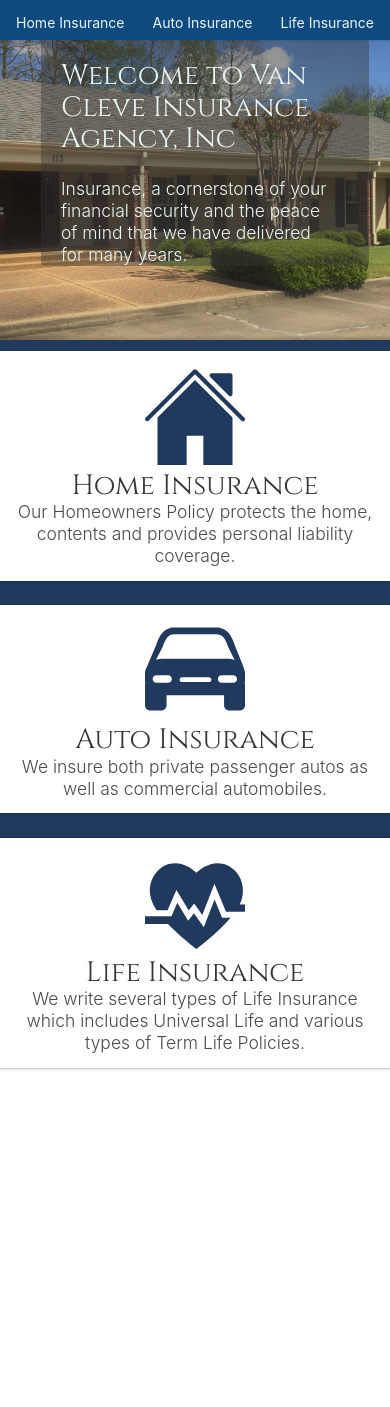
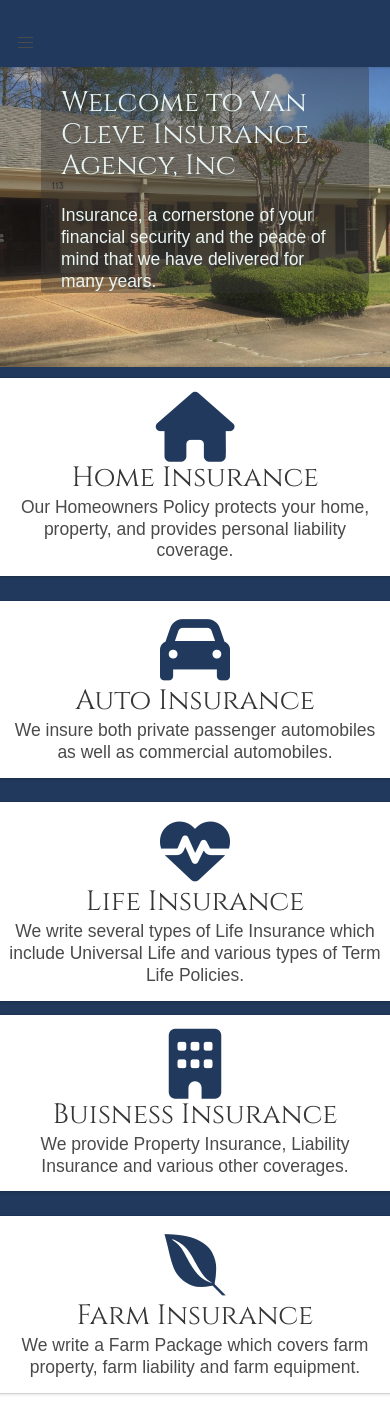
Before and after one commit to Spethreeker/vancleve, a plain HTML site: page index.html in a window 390 px wide. Shown: the part 135-1542 px from the top of the page. Before the commit the page ends 1217 px from the top, so only its background shows below. Drawn offline with Linux system fonts and the light colour scheme; a web font is replaced by a local one.

Commit message:
changed icon to fontawesome
need to make a mobile nav.

```diff
--- a/index.html
+++ b/index.html
@@ -17,26 +17,34 @@
         <!--[if lt IE 7]>
             <p class="browsehappy">You are using an <strong>outdated</strong> browser. Please <a href="#">upgrade your browser</a> to improve your experience.</p>
         <![endif]-->
-        <div class="hero blue">
+        <div class="hero dark-blue">
             <div class="hero-body">
 
-             <a href="index.html">   <h1 class="title is-2 display-font white-font has-text-centered">Van Cleve Insurance</h1>
-                <h2 class="subtitle display-font white-font has-text-centered">Indianola, Mississippi</h2></a>
+             <a href="index.html"><h1 class="title is-2 display-font white-font has-text-centered">Van Cleve Insurance</h1>
+                <h2 class="subtitle is-3 display-font white-font has-text-centered">Indianola, Mississippi</h2></a>
             </div>
-
-                <div class="tabs is-centered">
+             <nav class="tabs is-centered is-hidden-touch">
                  <ul>
-
-                        <li class="white-font"><a href="homeowners_insurance.html" class="white-font">Home Insurance</a></li>
-                         <li class=""><a href="auto_insurance.html" class="white-font">Auto Insurance</a></li>
-                          <li class=""><a href="life_insurance.html" class="white-font">Life Insurance</a></li>
-
+                        <li class="white-font"><a href="homeowners_insurance.html" class="subtitle white-font"><span class="icon"><i class="fa fa-home" aria-hidden="true"></i></span>Home Insurance</a></li>
+                         <li class=""><a href="auto_insurance.html" class="subtitle white-font"><span class="icon"><i class="fa fa-car" aria-hidden="true"></i></span>Auto Insurance</a></li>
+                          <li class=""><a href="life_insurance.html" class="subtitle white-font"><span class="icon"><i class="fa fa-heartbeat" aria-hidden="true"></i></span>Life Insurance</a></li>
                         </ul>
+                </nav>
+                <div class="is-hidden nav-menu"  id="navbar">
+                    <div class="nav-item">
+                        <a href="homeowners_insurance.html" class="subtitle white-font nav-item"><span class="icon"><i class="fa fa-home" aria-hidden="true"></i></span>Home Insurance</a>
+                    </div>
+                </div>
+          <div class="nav-toggle" onclick="navtoggle()" id="navtoggle">
+						<span></span>
+						<span></span>
+						<span></span>
+				</div>
 
 
-                </div>
         </div>
     <div class="container">
+
         <div class="hero">
             <div class="hero-body banner building-banner">
 
@@ -52,22 +60,44 @@
         <div class="columns is-centered">
 
             <div class="column box has-text-centered">
-                <a href="homeowners_insurance.html">  <img src="images/icons/home.svg" class="is-centered"/>
-                <h1 class="title display-font">Home Insurance</h1></a>
-                <p class="subtitle">Our Homeowners Policy protects the home, contents and provides personal liability coverage.</p>
-
+               <span class="image is-128-128"><i class="fa fa-5x fa-home blue-color" aria-hidden="true"></i></span>
+                <a href="homeowners_insurance.html">
+                <h1 class="title display-font">Home Insurance</h1>
+                <p class="subtitle">Our Homeowners Policy protects your home, property, and provides personal liability coverage.</p>
+                    </a>
             </div>
                 <div class="column  box has-text-centered ">
-                <a class="svg" href="auto_insurance.html"><img src="images/icons/car-compact.svg" class="is-centered svg"/>
-                <h1 class="title display-font">Auto Insurance</h1></a>
-                <p class="subtitle">We insure both private passenger autos as well as commercial automobiles.</p>
+               <span class="image is-128-128"><i class="fa fa-car fa-5x blue-color" aria-hidden="true"></i></span>
+               <a href="auto_insurance.html">
+                <h1 class="title display-font">Auto Insurance</h1>
+                <p class="subtitle">We insure both private passenger automobiles as well as commercial automobiles.</p>
+                </a>
             </div>
                 <div class="column box has-text-centered ">
-                <a href="life_insurance.html">  <img src="images/icons/heart.svg" class="is-centered"/>
-                <h1 class="title display-font">Life Insurance</h1></a>
-                <p class="subtitle">We write several types of Life Insurance which includes Universal Life and various types of Term Life Policies.</p>
+                     <span class="image is-128-128"><i class="fa fa-heartbeat fa-5x blue-color" aria-hidden="true"></i></span>
+                <a href="life_insurance.html">
+                <h1 class="title display-font">Life Insurance</h1>
+                <p class="subtitle">We write several types of Life Insurance which include Universal Life and various types of Term Life Policies.</p>
+                </a>
             </div>
+
         </div>
+        <div class="columns is-centered">
+                <div class="column box has-text-centered ">
+                        <span class="image is-128-128"><i class="fa fa-building  fa-5x blue-color" aria-hidden="true"></i></span>
+                    <a href="life_insurance.html">
+                    <h1 class="title display-font">Buisness Insurance</h1>
+                    <p class="subtitle">We provide Property Insurance, Liability Insurance and various other coverages.</p>
+                    </a>
+                </div>
+                 <div class="column box has-text-centered ">
+                        <span class="image is-128-128"><i class="fa fa-envira  fa-5x blue-color" aria-hidden="true"></i></span>
+                    <a href="life_insurance.html">
+                    <h1 class="title display-font">Farm Insurance</h1>
+                    <p class="subtitle">We write a Farm Package which covers farm property, farm liability and farm equipment.</p>
+                    </a>
+                </div>
+            </div>
 
 
      </div>
@@ -84,4 +114,17 @@
         <!--<div>Icons made by <a href="http://www.freepik.com" title="Freepik">Freepik</a> from <a href="http://www.flaticon.com" title="Flaticon">www.flaticon.com</a> is licensed by <a href="http://creativecommons.org/licenses/by/3.0/" title="Creative Commons BY 3.0" target="_blank">CC 3.0 BY</a></div>-->
     </footer>
     </body>
+    <script type="text/javascript">
+		function navtoggle() {
+        var d = document.getElementById("navbar");
+        var e = document.getElementById("navtoggle");
+        if (d.classList.contains("is-active")) {
+            d.classList.remove("is-active");
+            e.classList.remove("is-active");
+        } else {
+            d.classList.add("is-active");
+            e.classList.add("is-active");
+        }
+    }
+	</script>
 </html>
--- a/stylesheet.css
+++ b/stylesheet.css
@@ -1,6 +1,11 @@
 @import url('https://fonts.googleapis.com/css?family=Cinzel');
+@import url('https://fonts.googleapis.com/css?family=Lustria');
 .display-font{
     font-family: 'Cinzel', serif;
+}
+body{
+    font-family: 'Lustria', sans-serif;
+       background-color: #20395C;
 }
 .fade-in-up{
     animation-name: slideInUp;
@@ -24,9 +29,7 @@
 .animate-last{
     animation-delay: 40ms;
 }
-body{
-    background-color: #20395C;
-}
+
 .heading {
     display: flex;
     flex-direction: row;
@@ -55,6 +58,9 @@
         border-radius: 3px;
         padding-right: 20px;
 
+    }
+    .blue-color{
+        color: #20395C
     }
 .banner:before {
     background-color: #20395C;
```
Also changed, not shown: auto_insurance.html (+4 -3 lines), homeowners_insurance.html (+4 -3 lines), life_insurance.html (+4 -3 lines), bulma.css, images/icons/207698.svg (added).
